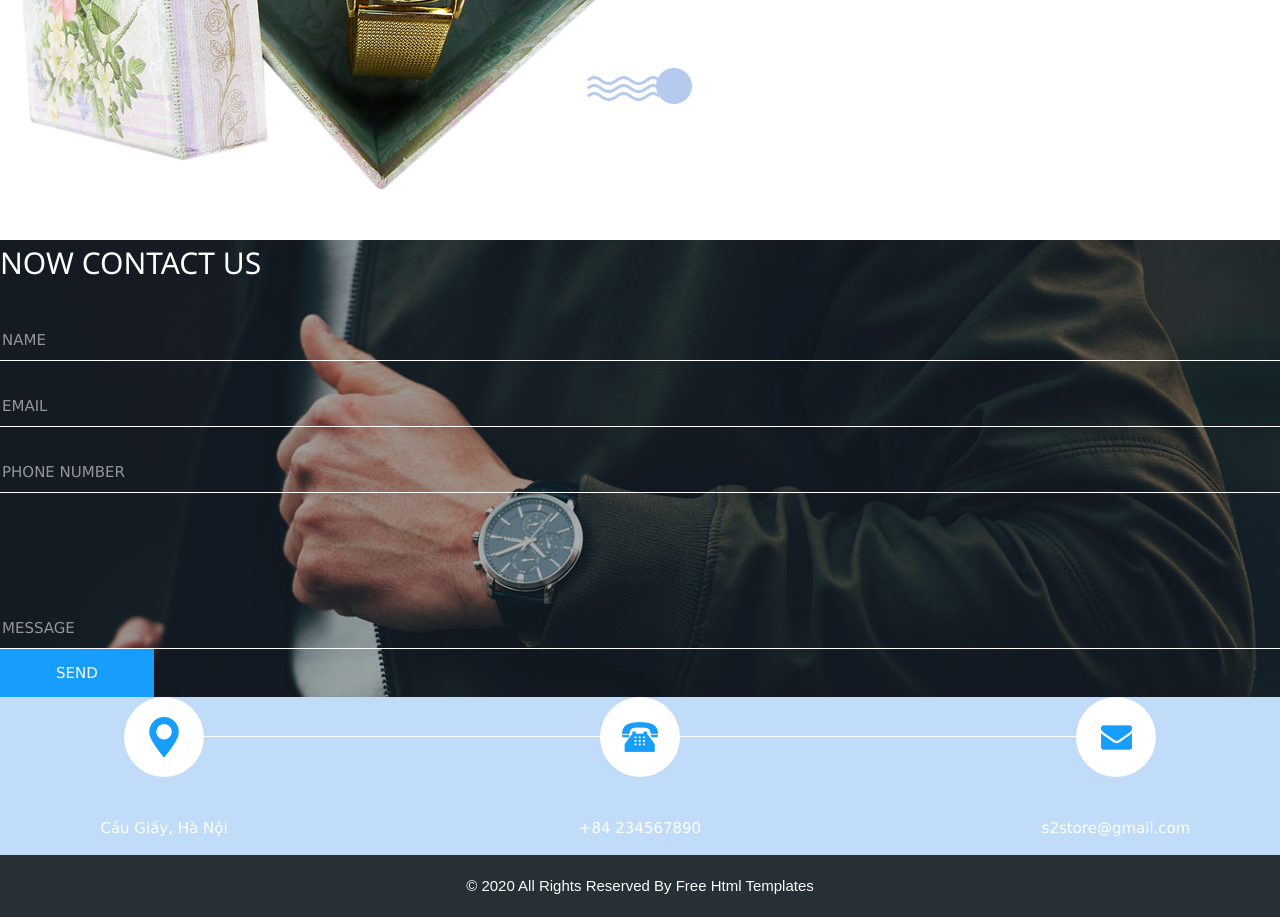
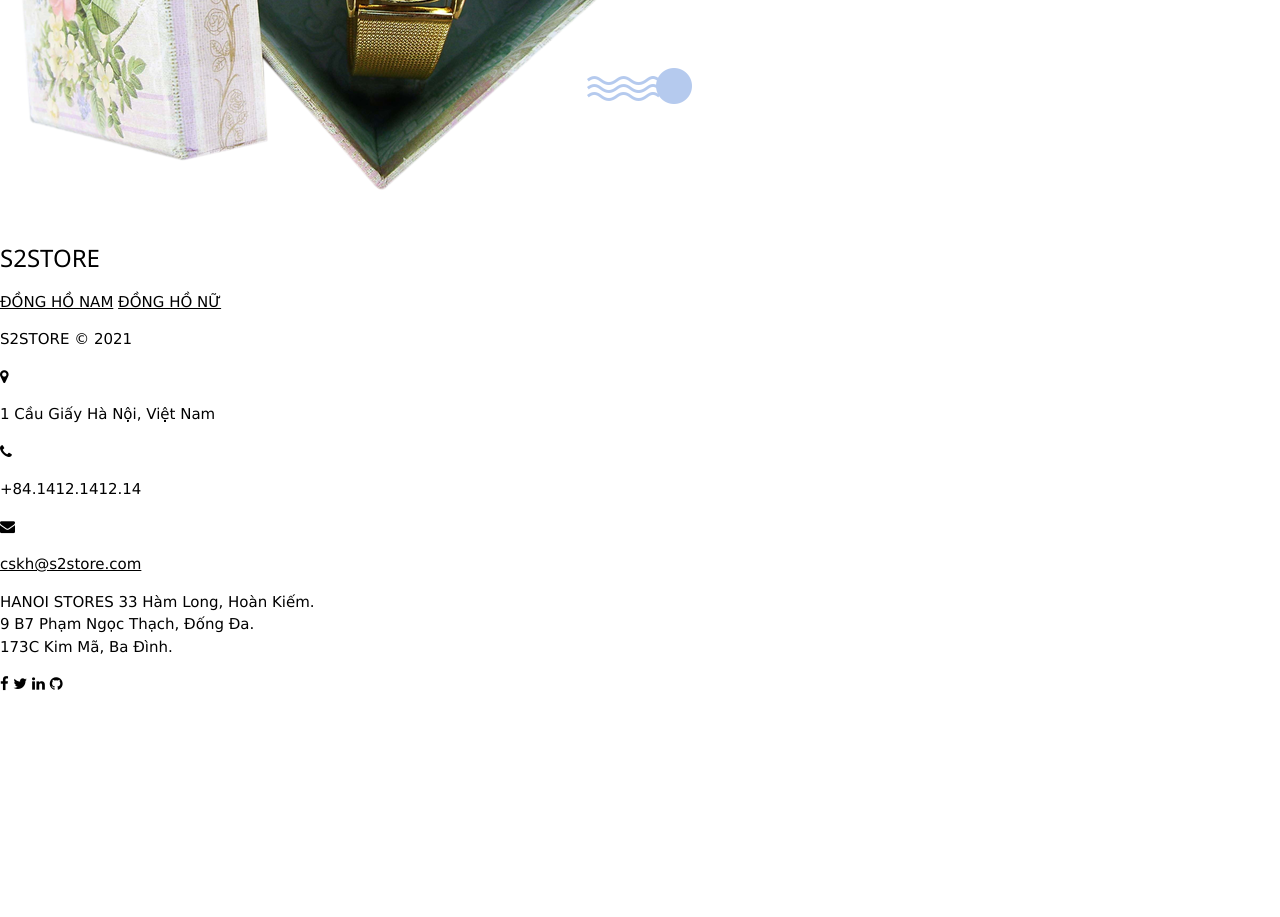
Before and after one commit to Clone-Code/S2STORE, a PHP site: page / in a window 1280 px wide. Shown: the part 1261-2178 px from the top of the page. After the commit the page ends 1952 px from the top, so only its background shows below. Run offline with PHP 8.4, Linux system fonts and the light colour scheme.

Commit message:
client:update(footer)

```diff
--- a/footer.php
+++ b/footer.php
@@ -1,78 +1,49 @@
-<section class="contact_section layout_padding">
-    <h2 class="custom_heading text-center">
-      NOW CONTACT US
-    </h2>
-    <div class="container mt-5 pt-5">
-      <form action="">
-        <div>
-          <input type="text" placeholder="NAME">
-        </div>
-        <div>
-          <input type="email" placeholder="EMAIL">
-        </div>
-        <div>
-          <input type="text" placeholder="PHONE NUMBER">
-        </div>
-        <div>
-          <input type="text" class="message-box" placeholder="MESSAGE">
-        </div>
-        <div class="d-flex justify-content-center mt-5 pt-5">
-          <button>
-            SEND
-          </button>
-        </div>
-      </form>
+<footer class="footer-distributed">
+  <div class="footer-left">
+    <h3><span>S2STORE</span></h3>
+    <p class="footer-links">
+      <a href="#" class="link-1">ĐỒNG HỒ NAM</a>
+
+      <a href="#">ĐỒNG HỒ NỮ</a>
+
+    </p>
+
+    <p class="footer-company-name">S2STORE © 2021</p>
+  </div>
+
+  <div class="footer-center">
+
+    <div>
+      <i class="fa fa-map-marker"></i>
+      <p><span>1 Cầu Giấy</span> Hà Nội, Việt Nam</p>
     </div>
-  </section>
 
-  <!-- info section -->
-  <section class="info_section layout_padding">
-    <div class="container">
-      <div class="info_items">
-        <a href="">
-          <div class="item ">
-            <div class="img-box box-1">
-              <img src="" alt="">
-            </div>
-            <div class="detail-box">
-              <p>
-                Cầu Giấy, Hà Nội
-              </p>
-            </div>
-          </div>
-        </a>
-        <a href="">
-          <div class="item ">
-            <div class="img-box box-2">
-              <img src="" alt="">
-            </div>
-            <div class="detail-box">
-              <p>
-                +84 234567890
-              </p>
-            </div>
-          </div>
-        </a>
-        <a href="">
-          <div class="item ">
-            <div class="img-box box-3">
-              <img src="" alt="">
-            </div>
-            <div class="detail-box">
-              <p>
-                s2store@gmail.com
-              </p>
-            </div>
-          </div>
-        </a>
-      </div>
+    <div>
+      <i class="fa fa-phone"></i>
+      <p>+84.1412.1412.14</p>
     </div>
-  </section>
 
-  <!-- footer section -->
-  <section class="container-fluid footer_section">
-    <p>
-      © 2020 All Rights Reserved By
-      <a href="https://html.design/">Free Html Templates</a>
+    <div>
+      <i class="fa fa-envelope"></i>
+      <p><a href="mailto:support@company.com">cskh@s2store.com</a></p>
+    </div>
+  </div>
+
+  <div class="footer-right">
+
+    <p class="footer-company-about">
+      <span>HANOI STORES</span>
+      33 Hàm Long, Hoàn Kiếm.<br>
+      9 B7 Phạm Ngọc Thạch, Đống Đa.<br>
+      173C Kim Mã, Ba Đình.
     </p>
-  </section>
+
+    <div class="footer-icons">
+      <a href="#"><i class="fa fa-facebook"></i></a>
+      <a href="#"><i class="fa fa-twitter"></i></a>
+      <a href="#"><i class="fa fa-linkedin"></i></a>
+      <a href="#"><i class="fa fa-github"></i></a>
+    </div>
+
+  </div>
+</footer>
```
